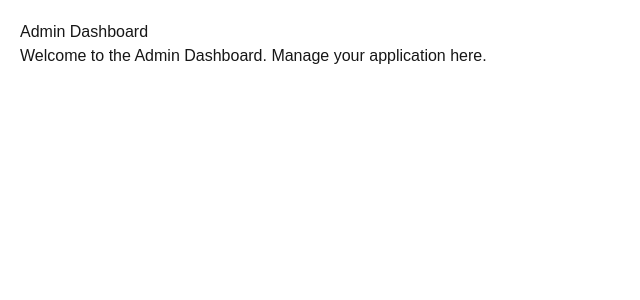
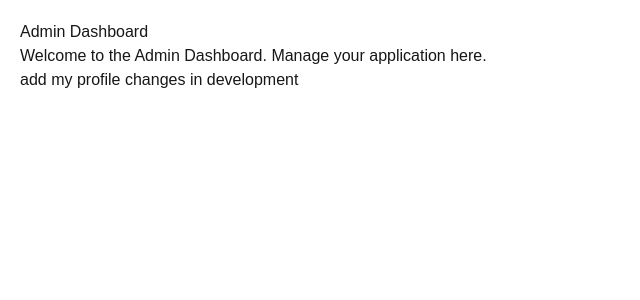
Before and after one commit to saikumarkusangi/sample, a Next.js app: page /profile in a window 1280 px wide. Shown: the top 300 px of the page, without its empty margins (0-640 px from the left). Built offline with nearby package versions, Linux system fonts and the light colour scheme.

Commit message:
added new

```diff
--- a/src/app/(features)/profile/page.jsx
+++ b/src/app/(features)/profile/page.jsx
@@ -5,6 +5,7 @@ const Admin = () => {
         <div style={{ padding: "20px" }}>
             <h1>Admin Dashboard</h1>
             <p>Welcome to the Admin Dashboard. Manage your application here.</p>
+            <p> add my profile changes in development</p>
         </div>
     );
 };
```
